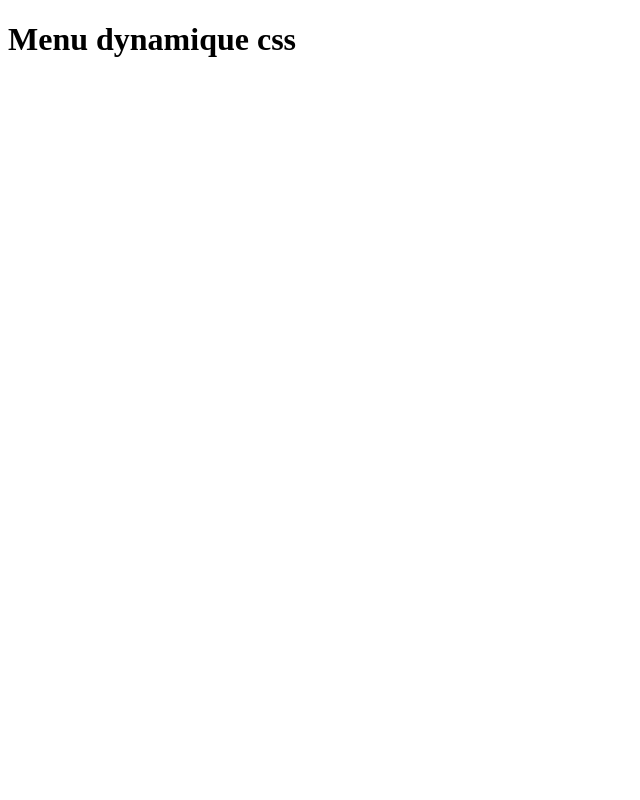
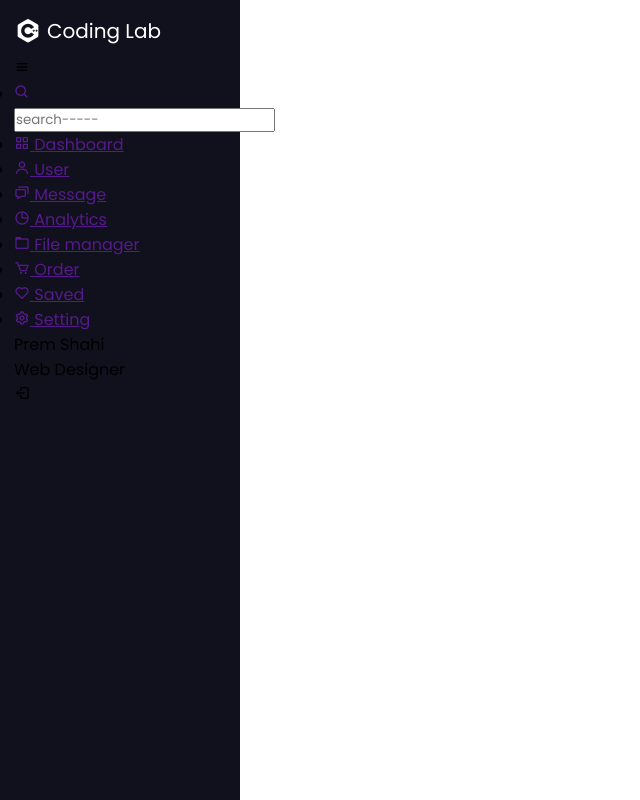
Before and after one commit to yannhunter/menuCss, a plain HTML site: page index.html in a window 1280 px wide. Shown: the whole page, without its empty margins (0-640 px from the left). Drawn offline with nearby package versions, Linux system fonts and the light colour scheme.

Commit message:
ajout du style css 2

```diff
--- a/index.html
+++ b/index.html
@@ -5,9 +5,109 @@
     <meta http-equiv="X-UA-Compatible" content="IE=edge">
     <meta name="viewport" content="width=device-width, initial-scale=1.0">
     <title>menu dynamique challenge</title>
+    <link rel="stylesheet" href="styles.css">
+    <!--  boxicon CDN -->
+    <link href='https://unpkg.com/boxicons@2.1.2/css/boxicons.min.css' rel='stylesheet'>
+
+    <meta name="viewport">
 </head>
 <body>
-    <h1>Menu dynamique css</h1>
+    <div class="sidebar">
+        <div class="logo_content">
+            <div class="logo">
+                <i class='bx bxl-c-plus-plus'></i>
+                <div class="logo_name">
+                    Coding Lab
+                </div>
+            </div>
+            <i class='bx bx-menu' id="btn "></i>
+        </div>
+        <ul class="nav_list">
+            <li>
+                <a href="">
+                    <i class='bx bx-search'></i>
+                    <input type="text" placeholder="search-----">
+                <!-- <span class="tooltip">Dashboard</span> -->
+                </a>
+            </li>
+            <li>
+                <a href="">
+                    <i class='bx bx-grid-alt' ></i>
+                    <span class="links_name">Dashboard</span>
+                <!-- <span class="tooltip">Dashboard</span> -->
+                </a>
+            </li>
+            <li>
+                <a href="">
+                    <i class='bx bx-user'></i>
+                    <span class="links_name">User</span>
+                <!-- <span class="tooltip">Dashboard</span> -->
+                </a>
+            </li>
+            <li>
+                <a href="">
+                    <i class='bx bx-chat'></i>
+                    <span class="links_name">Message</span>
+                <!-- <span class="tooltip">Dashboard</span> -->
+                </a>
+            </li>
+            <li>
+                <a href="">
+                    <i class='bx bx-pie-chart-alt' ></i>
+                    <span class="links_name">Analytics</span>
+                <!-- <span class="tooltip">Dashboard</span> -->
+                </a>
+            </li>
+            <li>
+                <a href="">
+                    <i class='bx bx-folder'></i>
+                    <span class="links_name">File manager</span>
+                <!-- <span class="tooltip">Dashboard</span> -->
+                </a>
+            </li>
+            <li>
+                <a href="">
+                    <i class='bx bx-cart'></i>
+                    <span class="links_name">Order</span>
+                <!-- <span class="tooltip">Dashboard</span> -->
+                </a>
+            </li>
+            <li>
+                <a href="">
+                    <i class='bx bx-heart'></i>
+                    <span class="links_name">Saved</span>
+                <!-- <span class="tooltip">Dashboard</span> -->
+                </a>
+            </li>
+            <li>
+                <a href="">
+                    <i class='bx bx-cog'></i>
+                    <span class="links_name">Setting</span>
+                <!-- <span class="tooltip">Dashboard</span> -->
+                </a>
+            </li>
+        </ul>
+<div class="profile_content">
+    <div class="profile">
+        <div class="profil_details">
+            <!-- <img src="profile.jpg" alt=""> -->
+            <div class="name_job">
+                <div class="name">Prem Shahi</div>
+                <div class="job">Web Designer</div>
+            </div>
+        </div>
+        <i class='bx bx-log-out' id="log_out"></i>
+    </div>
+</div>
+
+
+
+
+
+
+
+    </div>
+
 
 </body>
 </html>
--- a/styles.css
+++ b/styles.css
@@ -0,0 +1,50 @@
+/* Google Font CDN Link */
+@import url('https://fonts.googleapis.com/css2?family=Poppins:wght@200;300;400;500;600;700&display=swap');
+*{
+    margin:0;
+    padding:0;
+    box-sizing: border-box;
+    font-family: "poppins",sans-serif;
+}
+body{
+    position: relative;
+    min-height: 100vh;
+    width: 100%;
+    overflow: hidden;
+}
+.sidebar{
+position: fixed;
+top: 0;
+left: 0;
+height: 100%;
+width: 240px;
+background: #11101d;
+padding: 6px 14px;
+}
+.sidebar .logo_content .logo{
+    color: #fff;
+    display: flex;
+    height: 50px;
+    width: 100%;
+    align-items: center;
+}
+.logo_content .logo i{
+    font-size: 28px;
+    margin-right: 5px;
+}
+.logo_content .logo .logo_name{
+    font-size: 20px;
+    font-weight: 400;
+}
+.sidebar #btn{
+    position: absolute;
+    color: #fff;
+    left: 90%;
+    top: 6px;
+    font-size: 20px;
+    height: 50px;
+    width: 50px;
+    text-align: center;
+    line-height: 50px;
+
+}
```
